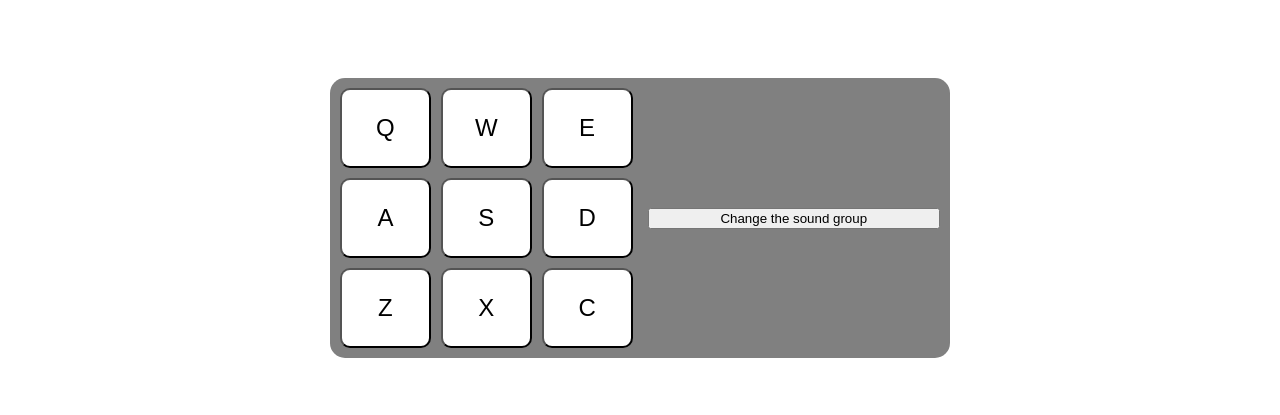
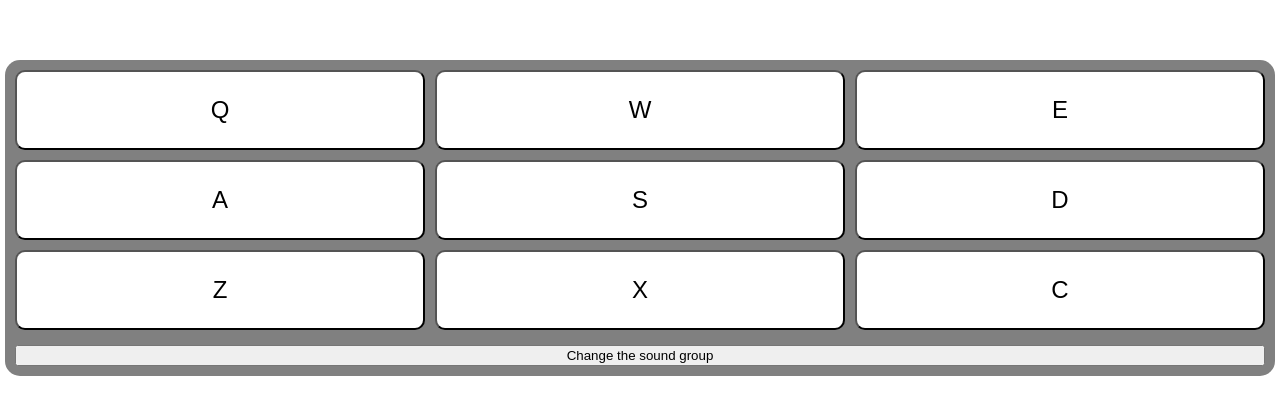
Before and after one commit to ArnaudBand/drum_machine, a React (Create React App) app: page / in a window 1280 px wide. Shown: the part 217-632 px from the top of the page. Built offline with nearby package versions, Linux system fonts and the light colour scheme.

Commit message:
Add some style

```diff
--- a/src/App.css
+++ b/src/App.css
@@ -22,7 +22,7 @@ h2 {
 .wrapper {
   width: 100%;
   display: grid;
-  justify-content: space-between;
+  justify-content: center;
   align-items: center;
   padding: 10px;
   grid-gap: 15px;
@@ -49,18 +49,6 @@ h2 {
   transition: all .3s ease-in-out;
 }
 
-@media(min-width: 768px) {
-  .wrapper {
-    width: 600px;
-  }
-}
-
-@media(min-width: 992px) {
-  .wrapper {
-    grid-template-columns: 1fr 1fr;
-  }
-}
-
 .controle {
   display: flex;
   align-items: center;
```
